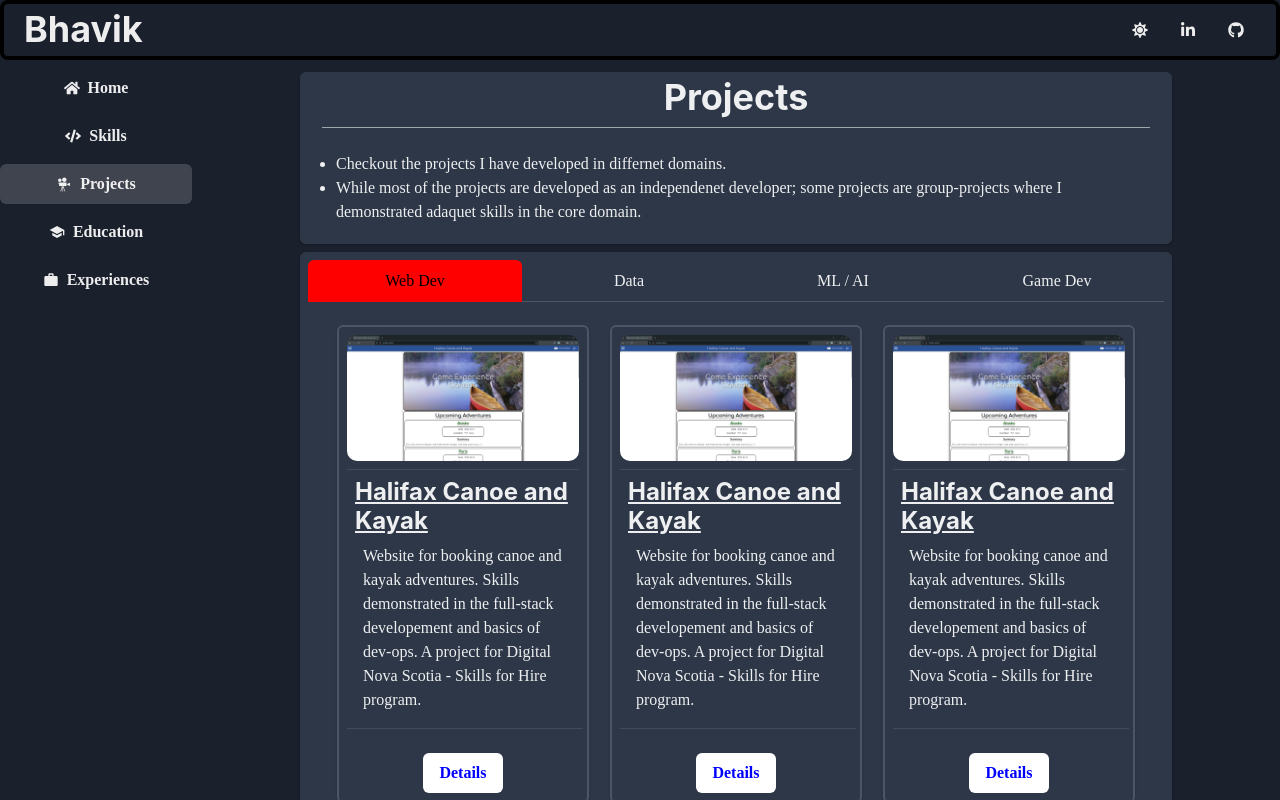
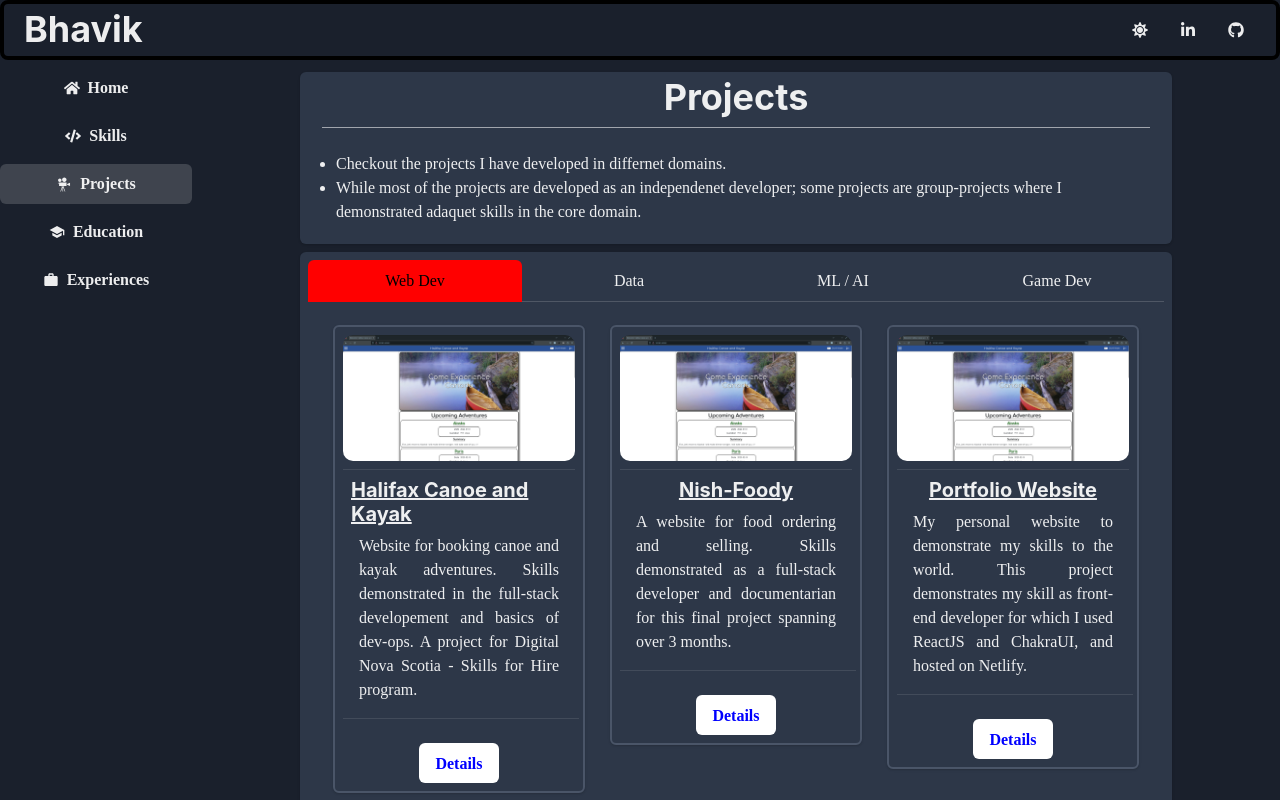
Before and after one commit to bhavik-knight/portfolio-chakra, a React (Vite) app in the folder react/frontend/: page / in a window 1280 px wide. Both pictures are taken after a click on the button "Projects". Shown: the top 800 px of the page. Built offline with nearby package versions, Linux system fonts and the light colour scheme.

Commit message:
incomplete: adding project data

```diff
--- a/react/frontend/src/components/ProjectCard.css
+++ b/react/frontend/src/components/ProjectCard.css
@@ -0,0 +1,3 @@
+.projectDetails {
+    text-align: justify;
+}
--- a/react/frontend/src/components/ProjectCard.jsx
+++ b/react/frontend/src/components/ProjectCard.jsx
@@ -6,6 +6,7 @@ import { Tooltip, Button } from "@chakra-ui/react"
 import { nanoid } from "nanoid"
 import { icons } from "./Icons"
 import { ProjectDetailsModal } from "./ProjectDetailsModal"
+import "./ProjectCard.css"
 
 const footerButtonStyle = {
     width: "80px",
@@ -21,7 +22,7 @@ function ProjectCard({ project }) {
             key={nanoid()}
             className="projectCard"
             boxSize={{ base: "100%", md: "50%", xl: "30%" }}
-            my={2} p={2} gap={1}
+            m={2} p={2} gap={1}
             border="2px solid"
             borderColor={useColorModeValue("gray.200", "gray.600")}
             _hover={{ boxShadow: "4px 4px 16px black", _dark: { boxShadow: "4px 4px 16px white" } }
@@ -33,14 +34,14 @@ function ProjectCard({ project }) {
                 </Flex>
 
                 <Divider />
-                <CardHeader as={Center} px={2} py={0}>
-                    <Heading textDecoration="underline" fontSize={{ base: "lg", md: "2xl" }}>
+                <CardHeader as={Center} px={2} py={0} mx="auto">
+                    <Heading textDecoration="underline" fontSize={{ base: "md", lg: "xl" }}>
                         {project.title}
                     </Heading>
                 </CardHeader> p={0}
 
                 <CardBody p={0}>
-                    <Text px={4}>
+                    <Text px={4} className="projectDetails">
                         {project.description}
                     </Text>
                     {/*
--- a/react/frontend/src/components/ProjectDetailsModal.css
+++ b/react/frontend/src/components/ProjectDetailsModal.css
@@ -1,4 +1,5 @@
 .project-detail-btns {
+    text-transform: capitalize;
     width: 80px;
 }
 
--- a/react/frontend/src/components/ProjectDetailsModal.jsx
+++ b/react/frontend/src/components/ProjectDetailsModal.jsx
@@ -40,10 +40,10 @@ function ProjectDetailsModal({ isOpen, onClose, project }) {
                     </Text>
                     <Spacer />
                     <ButtonGroup gap={2}>
-                        <Button className="project-detail-btns" onClick={() => window.open(project.github, "_blank")}>Github</Button>
+                        <Button className="project-detail-btns" onClick={() => window.open(project.source, "_blank")}>source</Button>
                         {
                             project.uri !== null &&
-                            <Button className="project-detail-btns" onClick={() => window.open("http://35.182.245.62/", "_blank")}>Links</Button>
+                            <Button className="project-detail-btns" onClick={() => window.open(project.uri, "_blank")}>link</Button>
                         }
                         <Button className="project-detail-btns" onClick={onClose}>Close</Button>
                     </ButtonGroup>
@@ -90,6 +90,7 @@ function ProjectDetailsModal({ isOpen, onClose, project }) {
                                     as={Center}
                                     boxSize={{ base: "32px", lg: "80px" }}
                                     p={0}
+                                    mx="auto"
                                 >
                                     {ResponsiveIcons[tech]}
                                     <Text
--- a/react/frontend/src/components/Projects.css
+++ b/react/frontend/src/components/Projects.css
@@ -16,3 +16,8 @@
 .projectSkills:hover {
     transition: 0.3s ease-out;
 }
+
+
+.projectType:hover {
+    border: 1px solid;
+}
--- a/react/frontend/src/components/Projects.jsx
+++ b/react/frontend/src/components/Projects.jsx
@@ -51,10 +51,10 @@ function Projects() {
                 >
                     {/* tab titles */}
                     <TabList className="tabLabel">
-                        <Tab _selected={{ bg: "red", color: "black" }}>Web Dev</Tab>
-                        <Tab _selected={{ bg: "green", color: "white" }}>Data</Tab>
-                        <Tab _selected={{ bg: "blue", color: "white" }}>ML / AI</Tab>
-                        <Tab _selected={{ bg: "yellow", color: "black" }}>Game Dev</Tab>
+                        <Tab _selected={{ bg: "red", color: "black" }} className="projectType">Web Dev</Tab>
+                        <Tab _selected={{ bg: "green", color: "white" }} className="projectType">Data</Tab>
+                        <Tab _selected={{ bg: "blue", color: "white" }} className="projectType">ML / AI</Tab>
+                        <Tab _selected={{ bg: "yellow", color: "black" }} className="projectType">Game Dev</Tab>
                     </TabList>
 
                     {/* tab content */}
--- a/react/frontend/src/data/portfolio_db.json
+++ b/react/frontend/src/data/portfolio_db.json
@@ -6,18 +6,19 @@
             "description": "Website for booking canoe and kayak adventures. Skills demonstrated in the full-stack developement and basics of dev-ops. A project for Digital Nova Scotia - Skills for Hire program.",
             "type": "web",
             "group": false,
-            "github": "https://github.com/bhavik-knight/hck_dns_sfha",
+            "source": "https://github.com/bhavik-knight/hck_dns_sfha",
             "uri": "http://35.182.245.62",
             "displayImg": "./projects/hck_dns_sfha/hck_1_landing_page.png",
             "technologies": [
-                "linux",
-                "apache",
-                "mysql",
                 "php",
                 "javascript",
                 "jquery",
                 "html",
                 "css",
+                "linux",
+                "apache",
+                "sql",
+                "mysql",
                 "bootstrap",
                 "git",
                 "docker",
@@ -36,53 +37,58 @@
         },
         {
             "id": 2,
-            "title": "Halifax Canoe and Kayak",
-            "description": "Website for booking canoe and kayak adventures. Skills demonstrated in the full-stack developement and basics of dev-ops. A project for Digital Nova Scotia - Skills for Hire program.",
+            "title": "Nish-Foody",
+            "description": "A website for food ordering and selling. Skills demonstrated as a full-stack developer and documentarian for this final project spanning over 3 months.",
             "type": "web",
-            "group": false,
-            "github": "https://github.com/bhavik-knight/hck_dns_sfha",
+            "group": true,
+            "source": "https://bitbucket.org/csci-485/nish-foody/",
             "uri": null,
             "displayImg": "./projects/hck_dns_sfha/hck_1_landing_page.png",
             "technologies": [
-                "php",
+                "python",
+                "django",
                 "javascript",
                 "jquery",
                 "html",
                 "css",
+                "postgre",
+                "sql",
                 "bootstrap",
                 "git",
                 "docker",
                 "heroku",
-                "aws"
+                "jira",
+                "confluence",
+                "windows"
             ],
             "details": [
-                "task1",
-                "task2",
-                "task3"
+                "Developed a fully-functional website for food ordering/selling for the people of Antigonish",
+                "Worked as a full-stack developer in SDLC as a 5-member team to create the website as the final year project",
+                "Surveyed people from different backgrounds for the requirement analysis; and spearheaded the documentation",
+                "Designed the menu page using HTML5, CSS3, and Bootstrap for the UI and the cart for orders using JS/jQuery",
+                "Adopted the Django framework serving REST API that was connected to the PostgreSQL database",
+                "Followed the Agile methodology with tools like JIRA and Confluence pages for the documentation"
             ],
             "projectImgs": "./projects/hck_dns_sfha/"
         },
         {
             "id": 3,
-            "title": "Halifax Canoe and Kayak",
-            "description": "Website for booking canoe and kayak adventures. Skills demonstrated in the full-stack developement and basics of dev-ops. A project for Digital Nova Scotia - Skills for Hire program.",
+            "title": "Portfolio Website",
+            "description": "My personal website to demonstrate my skills to the world. This project demonstrates my skill as front-end developer for which I used ReactJS and ChakraUI, and hosted on Netlify.",
             "type": "web",
             "group": false,
-            "github": "https://github.com/bhavik-knight/hck_dns_sfha",
-            "uri": "http://35.182.245.62",
+            "source": "https://github.com/bhavik-knight/portfolio-chakra",
+            "uri": "http://bhavikbhagat.netlify.app",
             "displayImg": "./projects/hck_dns_sfha/hck_1_landing_page.png",
             "technologies": [
-                "php",
+                "reactjs",
                 "javascript",
-                "jquery",
+                "chakraui",
                 "html",
                 "css",
-                "bootstrap",
                 "git",
-                "mysql",
                 "docker",
-                "heroku",
-                "aws"
+                "netlify"
             ],
             "details": [
                 "task1",
@@ -93,61 +99,60 @@
         },
         {
             "id": 4,
-            "title": "Hotel Management",
-            "description": "HMGMT",
-            "type": "data",
-            "github": "",
-            "uri": "",
-            "displayImg": "",
+            "title": "Tic-tac-toe",
+            "description": "My first mini-project in the web development area as a backend developer where I used flask microframework. I received constructive critisim on my coding style by Harvard's computer science professor Dr. David Malan in CS50's code-review stream.",
+            "type": "web",
+            "source": "https://github.com/bhavik-knight/cs50beyond/tree/master/tictactoe",
+            "uri": "https://www.youtube.com/watch?v=5aWjlEqwJs4&t=1829s",
+            "displayImg": "./projects/hck_dns_sfha/hck_1_landing_page.png",
             "technologies": [
-                "sql",
-                "oracle",
-                "ERD",
-                "3NF",
-                "relational database"
+                "python",
+                "flask",
+                "html",
+                "css",
+                "git",
+                "windows"
             ],
             "details": [
-                "task1",
-                "task2"
+                "First experience of utilizing any framework for web-development. I learned about flask micro-framework by reading the official documentation.",
+                "Implemented backend using flask, used stackoverflow/goggle to solve the issues during the developement process",
+                "First time using git for version control and hosted project on the github",
+                "Received the feedback on my project from my idol Dr. David Malan; learned about various aspect i.e., the best coding practicies,  use of MVC in the web developement, etc."
             ],
             "projectImgs": ""
         },
         {
             "id": 5,
-            "title": "data-2",
+            "title": "Hotel Management",
+            "description": "The relational database for Hotel Room reservation / booking developed in 4-phases and deployed on the StFX University's Oracle server setup by the professor.",
+            "type": "data",
+            "group": false,
+            "source": null,
+            "uri": null,
+            "displayImg": "./projects/hck_dns_sfha/hck_1_landing_page.png",
+            "technologies": [
+                "sql",
+                "oracle",
+                "ERD",
+                "3NF"
+            ],
+            "details": [
+                "Developed the relational database as a 4-member team for the Hotel Management",
+                "Actively participated in creating the ERD diagram, designing and then normalizing the database",
+                "Performed CRUD operations maintaining the constraints placed on the 4/15 tables using SQL",
+                "Prepared some python scripts to generate and load a large amount of data automatically to the database",
+                "Prepared meaningful Views and useful queries on the database by applying joins on the tables",
+                "Deployed the relational database on the university's Oracle Server hosted by the professor"
+            ],
+            "projectImgs": ""
+        },
+        {
+            "id": 6,
+            "title": "Crime Analysis",
             "description": "Website for booking canoe and kayak adventures. Skills demonstrated in the full-stack developement and basics of dev-ops. A project for Digital Nova Scotia - Skills for Hire program.",
             "type": "data",
             "group": false,
-            "github": "https://github.com/bhavik-knight/hck_dns_sfha",
-            "uri": "http://35.182.245.62",
-            "displayImg": "./projects/hck_dns_sfha/hck_1_landing_page.png",
-            "technologies": [
-                "php",
-                "javascript",
-                "jquery",
-                "html",
-                "css",
-                "bootstrap",
-                "git",
-                "mysql",
-                "docker",
-                "heroku",
-                "aws"
-            ],
-            "details": [
-                "task1",
-                "task2",
-                "task3"
-            ],
-            "projectImgs": "./projects/hck_dns_sfha/"
-        },
-        {
-            "id": 6,
-            "title": "data-3",
-            "description": "Website for booking canoe and kayak adventures. Skills demonstrated in the full-stack developement and basics of dev-ops. A project for Digital Nova Scotia - Skills for Hire program.",
-            "type": "data",
-            "group": false,
-            "github": "https://github.com/bhavik-knight/hck_dns_sfha",
+            "source": "https://github.com/bhavik-knight/hck_dns_sfha",
             "uri": "http://35.182.245.62",
             "displayImg": "./projects/hck_dns_sfha/hck_1_landing_page.png",
             "technologies": [
@@ -172,11 +177,11 @@
         },
         {
             "id": 7,
-            "title": "ML-1",
+            "title": "Food-Order Analysis",
             "description": "Website for booking canoe and kayak adventures. Skills demonstrated in the full-stack developement and basics of dev-ops. A project for Digital Nova Scotia - Skills for Hire program.",
-            "type": "ai",
+            "type": "data",
             "group": false,
-            "github": "https://github.com/bhavik-knight/hck_dns_sfha",
+            "source": "https://github.com/bhavik-knight/hck_dns_sfha",
             "uri": "http://35.182.245.62",
             "displayImg": "./projects/hck_dns_sfha/hck_1_landing_page.png",
             "technologies": [
@@ -201,11 +206,11 @@
         },
         {
             "id": 8,
-            "title": "ml-2",
+            "title": "Sentiment Analysis",
             "description": "Website for booking canoe and kayak adventures. Skills demonstrated in the full-stack developement and basics of dev-ops. A project for Digital Nova Scotia - Skills for Hire program.",
-            "type": "ai",
+            "type": "data",
             "group": false,
-            "github": "https://github.com/bhavik-knight/hck_dns_sfha",
+            "source": "https://github.com/bhavik-knight/hck_dns_sfha",
             "uri": "http://35.182.245.62",
             "displayImg": "./projects/hck_dns_sfha/hck_1_landing_page.png",
             "technologies": [
@@ -230,11 +235,11 @@
         },
         {
             "id": 9,
-            "title": "ml-3",
+            "title": "Multi-class Image Classification",
             "description": "Website for booking canoe and kayak adventures. Skills demonstrated in the full-stack developement and basics of dev-ops. A project for Digital Nova Scotia - Skills for Hire program.",
             "type": "ai",
             "group": false,
-            "github": "https://github.com/bhavik-knight/hck_dns_sfha",
+            "source": "https://github.com/bhavik-knight/hck_dns_sfha",
             "uri": "http://35.182.245.62",
             "displayImg": "./projects/hck_dns_sfha/hck_1_landing_page.png",
             "technologies": [
@@ -259,11 +264,11 @@
         },
         {
             "id": 10,
-            "title": "ml4",
+            "title": "Deep Learning on MNIST Dataset",
             "description": "Website for booking canoe and kayak adventures. Skills demonstrated in the full-stack developement and basics of dev-ops. A project for Digital Nova Scotia - Skills for Hire program.",
             "type": "ai",
             "group": false,
-            "github": "https://github.com/bhavik-knight/hck_dns_sfha",
+            "source": "https://github.com/bhavik-knight/hck_dns_sfha",
             "uri": "http://35.182.245.62",
             "displayImg": "./projects/hck_dns_sfha/hck_1_landing_page.png",
             "technologies": [
@@ -288,11 +293,11 @@
         },
         {
             "id": 11,
-            "title": "game-1",
+            "title": "Evolutionary Computation - Final Project",
             "description": "Website for booking canoe and kayak adventures. Skills demonstrated in the full-stack developement and basics of dev-ops. A project for Digital Nova Scotia - Skills for Hire program.",
-            "type": "game",
+            "type": "ai",
             "group": false,
-            "github": "https://github.com/bhavik-knight/hck_dns_sfha",
+            "source": "https://github.com/bhavik-knight/hck_dns_sfha",
             "uri": "http://35.182.245.62",
             "displayImg": "./projects/hck_dns_sfha/hck_1_landing_page.png",
             "technologies": [
@@ -317,11 +322,11 @@
         },
         {
             "id": 12,
-            "title": "game-2",
+            "title": "Particle Swarm Optimization",
             "description": "Website for booking canoe and kayak adventures. Skills demonstrated in the full-stack developement and basics of dev-ops. A project for Digital Nova Scotia - Skills for Hire program.",
-            "type": "game",
+            "type": "ai",
             "group": false,
-            "github": "https://github.com/bhavik-knight/hck_dns_sfha",
+            "source": "https://github.com/bhavik-knight/hck_dns_sfha",
             "uri": "http://35.182.245.62",
             "displayImg": "./projects/hck_dns_sfha/hck_1_landing_page.png",
             "technologies": [
@@ -346,11 +351,69 @@
         },
         {
             "id": 13,
-            "title": "game-3",
+            "title": "Minesweeper",
             "description": "Website for booking canoe and kayak adventures. Skills demonstrated in the full-stack developement and basics of dev-ops. A project for Digital Nova Scotia - Skills for Hire program.",
             "type": "game",
             "group": false,
-            "github": "https://github.com/bhavik-knight/hck_dns_sfha",
+            "source": "https://github.com/bhavik-knight/hck_dns_sfha",
+            "uri": "http://35.182.245.62",
+            "displayImg": "./projects/hck_dns_sfha/hck_1_landing_page.png",
+            "technologies": [
+                "php",
+                "javascript",
+                "jquery",
+                "html",
+                "css",
+                "bootstrap",
+                "git",
+                "mysql",
+                "docker",
+                "heroku",
+                "aws"
+            ],
+            "details": [
+                "task1",
+                "task2",
+                "task3"
+            ],
+            "projectImgs": "./projects/hck_dns_sfha/"
+        },
+        {
+            "id": 14,
+            "title": "Snake",
+            "description": "Website for booking canoe and kayak adventures. Skills demonstrated in the full-stack developement and basics of dev-ops. A project for Digital Nova Scotia - Skills for Hire program.",
+            "type": "game",
+            "group": false,
+            "source": "https://github.com/bhavik-knight/hck_dns_sfha",
+            "uri": "http://35.182.245.62",
+            "displayImg": "./projects/hck_dns_sfha/hck_1_landing_page.png",
+            "technologies": [
+                "php",
+                "javascript",
+                "jquery",
+                "html",
+                "css",
+                "bootstrap",
+                "git",
+                "mysql",
+                "docker",
+                "heroku",
+                "aws"
+            ],
+            "details": [
+                "task1",
+                "task2",
+                "task3"
+            ],
+            "projectImgs": "./projects/hck_dns_sfha/"
+        },
+        {
+            "id": 15,
+            "title": "8 - Puzzle solver AI using A*",
+            "description": "Website for booking canoe and kayak adventures. Skills demonstrated in the full-stack developement and basics of dev-ops. A project for Digital Nova Scotia - Skills for Hire program.",
+            "type": "game",
+            "group": false,
+            "source": "https://github.com/bhavik-knight/hck_dns_sfha",
             "uri": "http://35.182.245.62",
             "displayImg": "./projects/hck_dns_sfha/hck_1_landing_page.png",
             "technologies": [
```
